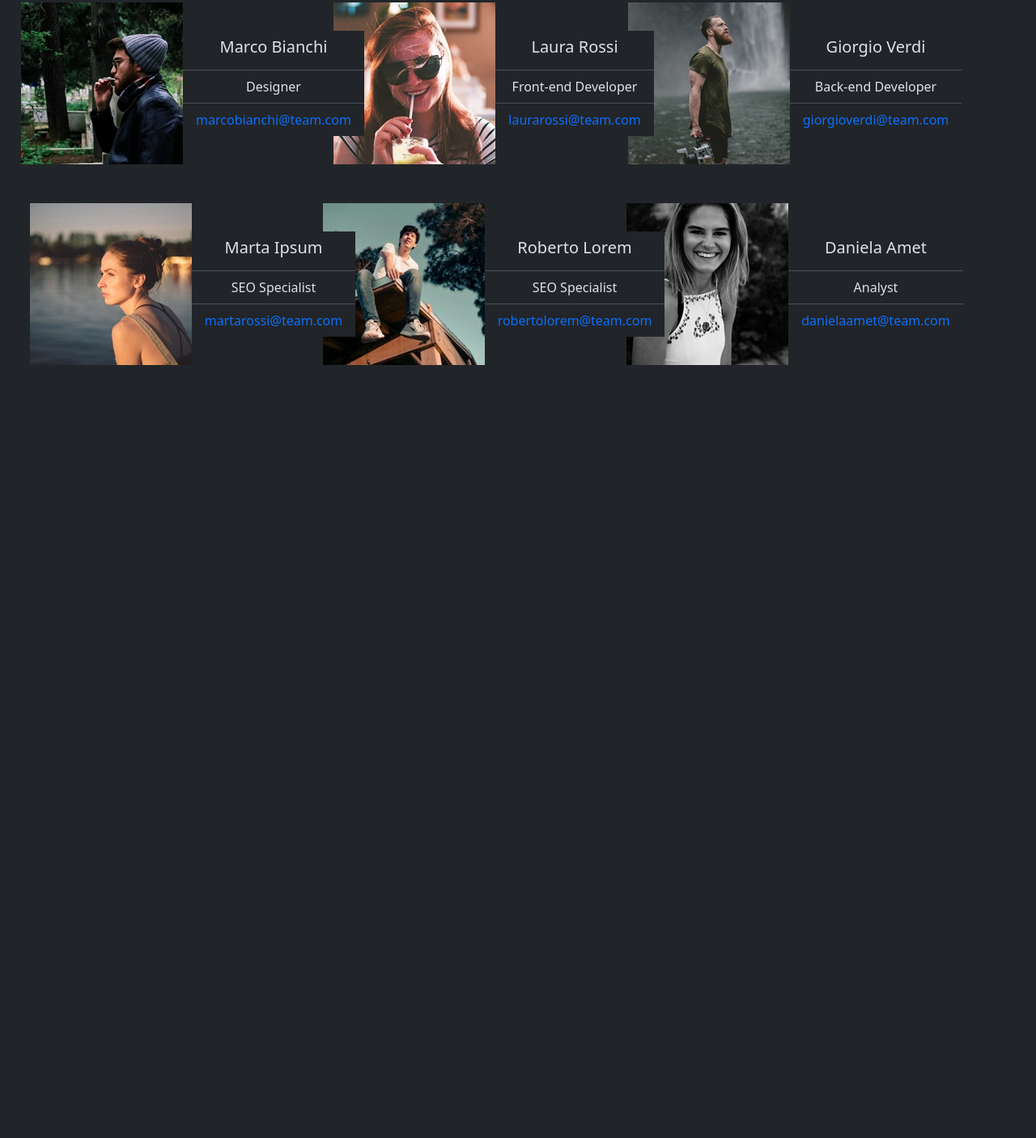
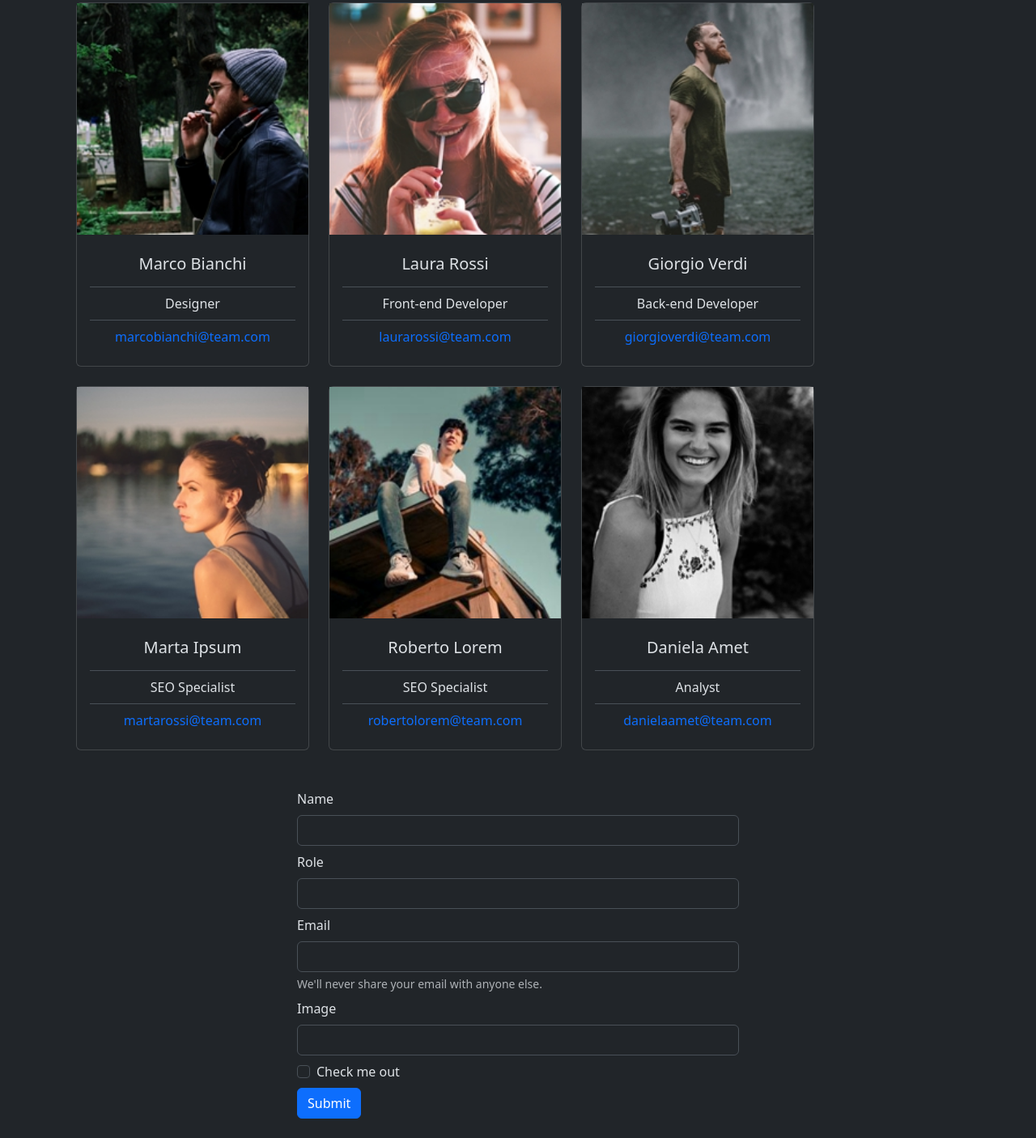
Before and after one commit to giuseppezaccato/js-our-team, a plain HTML site: page index.html in a window 1280 px wide. Shown: the part 285-1691 px from the top of the page at 81% size. Before the commit the page ends 800 px from the top, so only its background shows below. Drawn offline with nearby package versions, Linux system fonts and the light colour scheme.

Commit message:
END: form + mq

```diff
--- a/index.html
+++ b/index.html
@@ -11,27 +11,68 @@
 </head>
 
 <body>
+    <div class="container">
+
+
         <header class="text-center">
             <h1 class=" text-danger my-4"> meet our team</h1>
-        <p class="my-5">Lorem ipsum dolor sit amet consectetur adipisicing elit. A iste tempora soluta saepe at eos enim
+            <p class="my-5">Lorem ipsum dolor sit amet consectetur adipisicing elit. A iste tempora soluta saepe at eos
+                enim
                 recusandae
-            necessitatibus voluptatum, quisquam reiciendis odit eveniet facere deleniti hic numquam aspernatur eligendi
+                necessitatibus voluptatum, quisquam reiciendis odit eveniet facere deleniti hic numquam aspernatur
+                eligendi
                 iusto?
                 Quia, laboriosam excepturi rerum qui dignissimos id illum error reprehenderit debitis ratione adipisci
                 tempora quisquam minima quibusdam explicabo optio, accusantium odit atque reiciendis rem at facere!
                 Molestiae modi inventore adipisci.
-            Excepturi, dicta iusto, ullam soluta exercitationem id inventore incidunt accusantium corporis autem odit
+                Excepturi, dicta iusto, ullam soluta exercitationem id inventore incidunt accusantium corporis autem
+                odit
                 doloremque amet ratione, dolor nisi. Id itaque ratione nam dolorem enim officia vel autem impedit est
                 aperiam!</p>
         </header>
 
         <main>
-        <div class="container mx-auto row row-cols-3 ">
+            <!--task piccolo accenno alle media query con bs in md,lg e xl -->
+            <div id="teams" class="mx-auto row row-cols-lg-3 row-cols-md-2 row-cols-xl-auto ">
 
 
             </div>
 
+            <div class=" row">
+                <div class="col-6 mx-auto my-4">
+                    <form>
+                        <div class="mb-2">
+                            <label for="name" class="form-label">Name</label>
+                            <input type="text" class="form-control" id="name">
+                        </div>
+                        <div class="mb-2">
+                            <label for="role" class="form-label">Role</label>
+                            <input type="text" class="form-control" id="role">
+                        </div>
+                        <div class="mb-2">
+                            <label for="email" class="form-label">Email</label>
+                            <input type="email" class="form-control" id="exampleInputEmail1"
+                                aria-describedby="emailHelp">
+                            <div id="email" class="form-text">We'll never share your email with anyone else.</div>
+                        </div>
+                        <div class="mb-2">
+                            <label for="img" class="form-label">Image</label>
+                            <input type="text" class="form-control" id="img">
+                        </div>
+
+
+                        <div class="mb-2 form-check">
+                            <input type="checkbox" class="form-check-input" id="exampleCheck1">
+                            <label class="form-check-label" for="exampleCheck1">Check me out</label>
+                        </div>
+                        <button id="sub" type="submit" class="btn btn-primary">Submit</button>
+                    </form>
+
+                </div>
+            </div>
+
         </main>
+    </div>
 
     <script src="https://cdn.jsdelivr.net/npm/bootstrap@5.3.3/dist/js/bootstrap.bundle.min.js"
         integrity="sha384-YvpcrYf0tY3lHB60NNkmXc5s9fDVZLESaAA55NDzOxhy9GkcIdslK1eN7N6jIeHz"
--- a/script.js
+++ b/script.js
@@ -36,30 +36,67 @@ const teamMembers = [
     img: "img/female3.png"
   }
 ];
-const container = document.querySelector('.container');
 
+//task seleziono campo in cui scrivere
+const teams = document.getElementById('teams');
+
+//task creo funzione per fillare in maniera automatica con un ciclo e il template literal
+function addCards() {
   for (let i = 0; i < teamMembers.length; i++) {
 
     let card = teamMembers[i];
 
-  container.innerHTML += `
+    teams.innerHTML += `
             <div>
-            <div class="d-flex align-items-center pb-5 justify-content-center  " style="width: 18rem;">
+                <div class="card mb-4 " style="width: 18rem;">
                     <img src="${card.img}" alt="${card.name}">
-                <div>
-                    <ul class="list-group text-center list-group-flush">
-                        <li class="list-group-item"> <h5>${card.name}</h5> </li>
+                    <div class="card-body">
+                        <ul class="list-group list-group-flush text-center ">
+                            <li class="list-group-item">
+                                <h5>${card.name}</h5>
+                            </li>
                             <li class="list-group-item">${card.role} </li>
                             <li class="list-group-item text-primary">${card.email}</li>
                         </ul>
                     </div>
                 </div>
-
             </div>
     `
 
+  }
+};
 
+//task invoco la funzione
+addCards();
 
+//task eventlistener e selezione submit
+const sub = document.getElementById("sub");
 
+sub.addEventListener("click", function (event) {
 
-}
+  event.preventDefault();
+
+  //task collect values di tutti i campi input
+  const name = document.getElementById("name").value;
+  const role = document.getElementById("role").value;
+  const email = document.getElementById("email").value;
+  const img = document.getElementById("img").value;
+
+  //task push nell'array del nuovo obj con tutte le chiavi corrispondenti
+  teamMembers.push({
+    name,
+    role,
+    email,
+    img
+  });
+
+  console.log(teamMembers);
+
+  //task svuoto il campo teams
+  teams.innerHTML = '';
+
+  //task re-invoco la funzione per aggiungere anche la card appena creata col FORM
+  //* NB il form autocompila richiamando le chiavi inserite con l'input,
+  //*  grazie al ${} nel template literal
+  addCards();
+});
```
Lines whose indentation alone changed are shown as unchanged.
